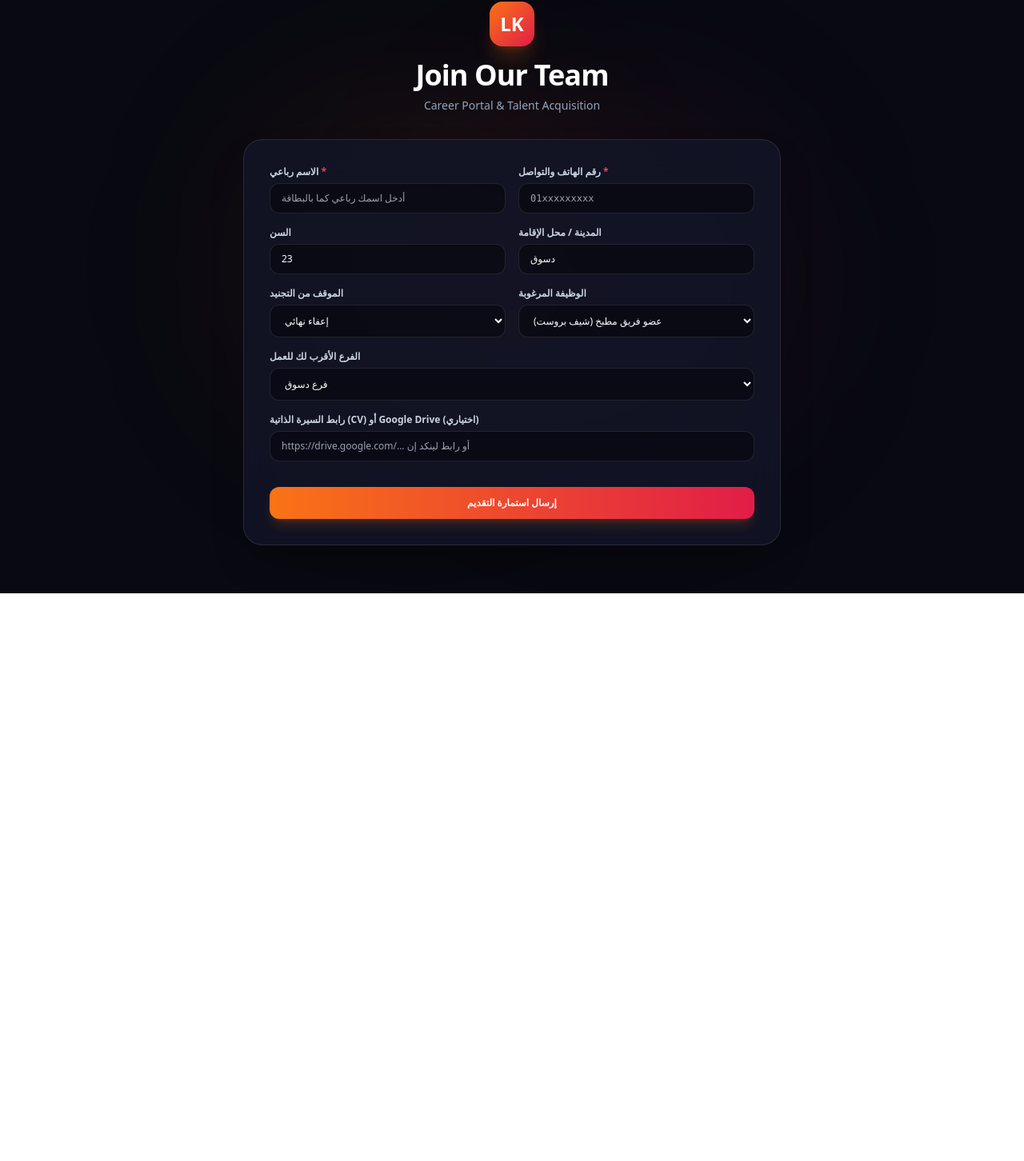
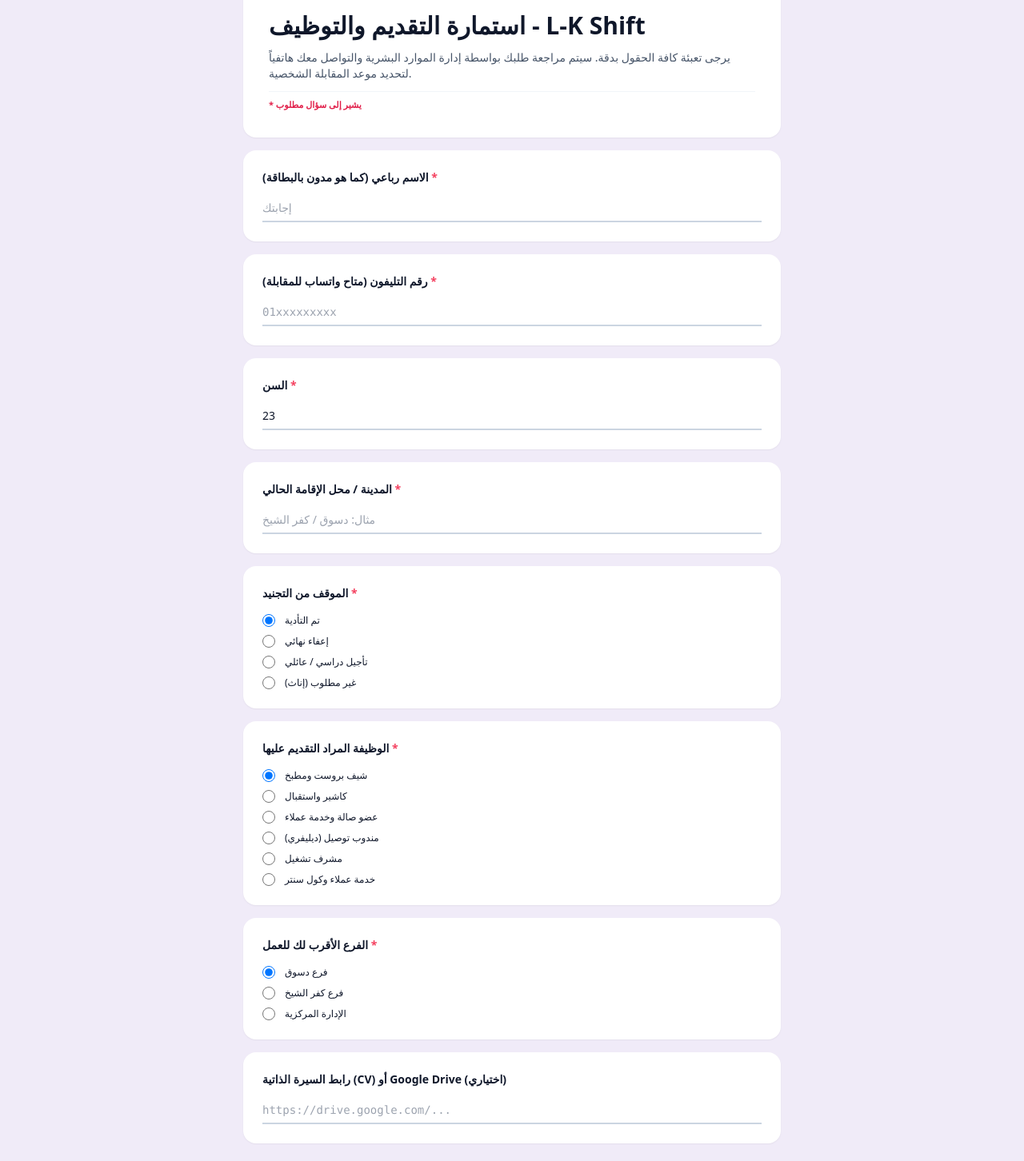
Before and after one commit to koftagyasaad-sudo/L-K-Shift, a Next.js app: page /en/careers in a window 1280 px wide. Shown: the part 58-1510 px from the top of the page at 80% size. Before the commit the page ends 800 px from the top, so only its background shows below. Built offline with nearby package versions, Linux system fonts and the light colour scheme; no server answers.

Commit message:
Update page.tsx

```diff
--- a/src/app/[locale]/careers/page.tsx
+++ b/src/app/[locale]/careers/page.tsx
@@ -9,7 +9,7 @@ interface PageProps {
   }>;
 }
 
-export default function PublicCareersPage({ params }: PageProps) {
+export default function GoogleFormsStyleCareersPage({ params }: PageProps) {
   const resolvedParams = use(params);
   const locale = resolvedParams?.locale || 'ar';
   const isRtl = locale === 'ar';
@@ -17,9 +17,9 @@ export default function PublicCareersPage({ params }: PageProps) {
   const [fullName, setFullName] = useState('');
   const [phone, setPhone] = useState('');
   const [age, setAge] = useState('23');
-  const [city, setCity] = useState('دسوق');
-  const [militaryStatus, setMilitaryStatus] = useState('إعفاء نهائي');
-  const [jobTitle, setJobTitle] = useState('عضو فريق مطبخ (شيف بروست)');
+  const [city, setCity] = useState('');
+  const [militaryStatus, setMilitaryStatus] = useState('تم التأدية');
+  const [jobTitle, setJobTitle] = useState('شيف بروست ومطبخ');
   const [preferredBranchName, setPreferredBranchName] = useState('فرع دسوق');
   const [cvUrl, setCvUrl] = useState('');
 
@@ -50,82 +50,70 @@ export default function PublicCareersPage({ params }: PageProps) {
       });
 
       const resData = await res.json();
-      if (!res.ok) throw new Error(resData.message || 'فشل إرسال الطلب');
+      if (!res.ok) throw new Error(resData.message || 'فشل إرسال الاستمارة');
 
       setIsSuccess(true);
     } catch (err: any) {
-      setErrorMsg(err.message || 'حدث خطأ أثناء إرسال استمارة التقديم');
+      setErrorMsg(err.message || 'حدث خطأ أثناء إرسال الاستمارة');
     } finally {
       setIsSubmitting(false);
     }
   };
 
   return (
-    <div
-      className="min-h-screen bg-[#080911] text-white flex flex-col items-center justify-center p-4 relative overflow-hidden"
-      dir={isRtl ? 'rtl' : 'ltr'}
-    >
-      <div className="absolute top-1/4 left-1/4 w-96 h-96 bg-orange-500/10 rounded-full blur-[120px] pointer-events-none" />
-      <div className="absolute bottom-1/4 right-1/4 w-96 h-96 bg-rose-500/10 rounded-full blur-[120px] pointer-events-none" />
-
-      <div className="relative z-10 w-full max-w-2xl">
-        <div className="text-center mb-8">
-          <div className="mx-auto flex h-14 w-14 items-center justify-center rounded-2xl bg-gradient-to-br from-orange-500 to-rose-600 text-2xl font-black text-white shadow-xl shadow-orange-500/20 mb-4">
-            LK
+    <div className="min-h-screen bg-[#f0ebf8] dark:bg-[#0f111a] py-8 px-4 font-sans text-slate-900 dark:text-slate-100" dir={isRtl ? 'rtl' : 'ltr'}>
+      <div className="max-w-2xl mx-auto space-y-4">
+        {/* كارت رأس الاستمارة (بنفس شريط جوجل فورمز العلوي) */}
+        <div className="rounded-2xl border-t-8 border-t-purple-600 bg-white dark:bg-[#1a1d2d] shadow-sm p-6 sm:p-8 space-y-3">
+          <h1 className="text-2xl sm:text-3xl font-black text-slate-900 dark:text-white">
+            استمارة التقديم والتوظيف - L-K Shift
+          </h1>
+          <p className="text-xs sm:text-sm text-slate-600 dark:text-slate-400 leading-relaxed">
+            يرجى تعبئة كافة الحقول بدقة. سيتم مراجعة طلبك بواسطة إدارة الموارد البشرية والتواصل معك هاتفياً لتحديد موعد المقابلة الشخصية.
+          </p>
+          <div className="pt-2 text-[11px] text-rose-600 font-semibold border-t border-slate-100 dark:border-white/5">
+            * يشير إلى سؤال مطلوب
           </div>
-          <h1 className="text-3xl font-black tracking-tight sm:text-4xl">
-            {isRtl ? 'انضم إلى فريق عملنا' : 'Join Our Team'}
-          </h1>
-          <p className="mt-2 text-xs sm:text-sm text-slate-400">
-            {isRtl ? 'بوابة التوظيف المباشرة لسلسلة المطاعم والفروع - L-K Shift' : 'Career Portal & Talent Acquisition'}
-          </p>
         </div>
 
-        <div className="rounded-3xl border border-white/10 bg-[#121526]/90 p-8 shadow-2xl backdrop-blur-xl">
         {isSuccess ? (
-            <div className="p-8 text-center space-y-4">
-              <div className="mx-auto flex h-16 w-16 items-center justify-center rounded-full bg-emerald-500/10 text-emerald-400 text-3xl">
-                ✓
-              </div>
-              <h2 className="text-xl font-bold text-white">تم استلام طلبك بنجاح!</h2>
-              <p className="text-xs text-slate-400 max-w-md mx-auto">
-                شكراً لاهتمامك بالانضمام إلينا. تم حفظ بياناتك لدى إدارة الموارد البشرية، وسيتم التواصل معك هاتفياً لتحديد موعد المقابلة.
-              </p>
+          <div className="rounded-2xl bg-white dark:bg-[#1a1d2d] shadow-sm p-8 text-center space-y-3">
+            <div className="text-4xl text-emerald-500">✓</div>
+            <h2 className="text-xl font-bold">تم تسجيل ردك بنجاح!</h2>
+            <p className="text-xs text-slate-500">شكراً لتقديمك. تم حفظ بياناتك وسيتم التواصل معك قريباً.</p>
             <div className="pt-4">
-                <Link
-                  href={`/${locale}/login`}
-                  className="inline-block text-xs font-bold text-orange-400 hover:underline"
-                >
-                  العودة لتسجيل الدخول &larr;
+              <Link href={`/${locale}/careers`} onClick={() => setIsSuccess(false)} className="text-xs text-purple-600 underline font-bold">
+                إرسال رد آخر
               </Link>
             </div>
           </div>
         ) : (
           <form onSubmit={handleSubmit} className="space-y-4">
             {errorMsg && (
-                <div className="rounded-xl border border-rose-500/30 bg-rose-500/10 p-4 text-xs font-semibold text-rose-400">
+              <div className="rounded-xl border border-rose-500/30 bg-rose-50 p-4 text-xs font-bold text-rose-800">
                 {errorMsg}
               </div>
             )}
 
-              <div className="grid grid-cols-1 sm:grid-cols-2 gap-4">
-                <div>
-                  <label className="block text-xs font-semibold text-slate-300 mb-1.5">
-                    الاسم رباعي <span className="text-rose-500">*</span>
+            {/* سؤال 1: الاسم */}
+            <div className="rounded-2xl bg-white dark:bg-[#1a1d2d] shadow-sm p-6 space-y-3">
+              <label className="block text-sm font-bold">
+                الاسم رباعي (كما هو مدون بالبطاقة) <span className="text-rose-500">*</span>
               </label>
               <input
                 type="text"
                 required
                 value={fullName}
                 onChange={(e) => setFullName(e.target.value)}
-                    placeholder="أدخل اسمك رباعي كما بالبطاقة"
-                    className="w-full rounded-xl border border-white/10 bg-black/40 px-3.5 py-2.5 text-xs text-white focus:outline-none focus:ring-1 focus:ring-orange-500"
+                placeholder="إجابتك"
+                className="w-full border-b-2 border-slate-300 bg-transparent py-1.5 text-sm focus:border-purple-600 focus:outline-none dark:border-slate-700"
               />
             </div>
 
-                <div>
-                  <label className="block text-xs font-semibold text-slate-300 mb-1.5">
-                    رقم الهاتف والتواصل <span className="text-rose-500">*</span>
+            {/* سؤال 2: رقم الهاتف */}
+            <div className="rounded-2xl bg-white dark:bg-[#1a1d2d] shadow-sm p-6 space-y-3">
+              <label className="block text-sm font-bold">
+                رقم التليفون (متاح واتساب للمقابلة) <span className="text-rose-500">*</span>
               </label>
               <input
                 type="tel"
@@ -133,13 +121,16 @@ export default function PublicCareersPage({ params }: PageProps) {
                 value={phone}
                 onChange={(e) => setPhone(e.target.value)}
                 placeholder="01xxxxxxxxx"
-                    className="w-full rounded-xl border border-white/10 bg-black/40 px-3.5 py-2.5 text-xs text-white focus:outline-none focus:ring-1 focus:ring-orange-500 text-left font-mono"
+                className="w-full border-b-2 border-slate-300 bg-transparent py-1.5 text-sm focus:border-purple-600 focus:outline-none dark:border-slate-700 font-mono text-left"
                 dir="ltr"
               />
             </div>
 
-                <div>
-                  <label className="block text-xs font-semibold text-slate-300 mb-1.5">السن</label>
+            {/* سؤال 3: السن */}
+            <div className="rounded-2xl bg-white dark:bg-[#1a1d2d] shadow-sm p-6 space-y-3">
+              <label className="block text-sm font-bold">
+                السن <span className="text-rose-500">*</span>
+              </label>
               <input
                 type="number"
                 min="18"
@@ -147,91 +138,141 @@ export default function PublicCareersPage({ params }: PageProps) {
                 required
                 value={age}
                 onChange={(e) => setAge(e.target.value)}
-                    className="w-full rounded-xl border border-white/10 bg-black/40 px-3.5 py-2.5 text-xs text-white focus:outline-none"
+                placeholder="إجابتك"
+                className="w-full border-b-2 border-slate-300 bg-transparent py-1.5 text-sm focus:border-purple-600 focus:outline-none dark:border-slate-700"
               />
             </div>
 
-                <div>
-                  <label className="block text-xs font-semibold text-slate-300 mb-1.5">المدينة / محل الإقامة</label>
+            {/* سؤال 4: المدينة */}
+            <div className="rounded-2xl bg-white dark:bg-[#1a1d2d] shadow-sm p-6 space-y-3">
+              <label className="block text-sm font-bold">
+                المدينة / محل الإقامة الحالي <span className="text-rose-500">*</span>
+              </label>
               <input
                 type="text"
                 required
                 value={city}
                 onChange={(e) => setCity(e.target.value)}
-                    placeholder="دسوق، كفر الشيخ..."
-                    className="w-full rounded-xl border border-white/10 bg-black/40 px-3.5 py-2.5 text-xs text-white focus:outline-none"
+                placeholder="مثال: دسوق / كفر الشيخ"
+                className="w-full border-b-2 border-slate-300 bg-transparent py-1.5 text-sm focus:border-purple-600 focus:outline-none dark:border-slate-700"
               />
             </div>
 
-                <div>
-                  <label className="block text-xs font-semibold text-slate-300 mb-1.5">الموقف من التجنيد</label>
-                  <select
-                    value={militaryStatus}
+            {/* سؤال 5: الموقف التجنيدي (Radio Buttons) */}
+            <div className="rounded-2xl bg-white dark:bg-[#1a1d2d] shadow-sm p-6 space-y-3">
+              <label className="block text-sm font-bold">
+                الموقف من التجنيد <span className="text-rose-500">*</span>
+              </label>
+              <div className="space-y-2.5 pt-1">
+                {['تم التأدية', 'إعفاء نهائي', 'تأجيل دراسي / عائلي', 'غير مطلوب (إناث)'].map((opt) => (
+                  <label key={opt} className="flex items-center gap-3 text-xs font-medium cursor-pointer">
+                    <input
+                      type="radio"
+                      name="militaryStatus"
+                      value={opt}
+                      checked={militaryStatus === opt}
                       onChange={(e) => setMilitaryStatus(e.target.value)}
-                    className="w-full rounded-xl border border-white/10 bg-black/40 px-3.5 py-2.5 text-xs text-white focus:outline-none"
-                  >
-                    <option value="تم التأدية">تم تأدية الخدمة العسكرية</option>
-                    <option value="إعفاء نهائي">إعفاء نهائي</option>
-                    <option value="تأجيل">تأجيل دراسي / عائلي</option>
-                    <option value="غير مطلوب">غير مطلوب (إناث)</option>
-                  </select>
+                      className="h-4 w-4 text-purple-600 focus:ring-purple-500"
+                    />
+                    <span>{opt}</span>
+                  </label>
+                ))}
+              </div>
             </div>
 
-                <div>
-                  <label className="block text-xs font-semibold text-slate-300 mb-1.5">الوظيفة المرغوبة</label>
-                  <select
-                    value={jobTitle}
+            {/* سؤال 6: الوظيفة المطلوبة (Radio Buttons) */}
+            <div className="rounded-2xl bg-white dark:bg-[#1a1d2d] shadow-sm p-6 space-y-3">
+              <label className="block text-sm font-bold">
+                الوظيفة المراد التقديم عليها <span className="text-rose-500">*</span>
+              </label>
+              <div className="space-y-2.5 pt-1">
+                {[
+                  'شيف بروست ومطبخ',
+                  'كاشير واستقبال',
+                  'عضو صالة وخدمة عملاء',
+                  'مندوب توصيل (ديليفري)',
+                  'مشرف تشغيل',
+                  'خدمة عملاء وكول سنتر',
+                ].map((opt) => (
+                  <label key={opt} className="flex items-center gap-3 text-xs font-medium cursor-pointer">
+                    <input
+                      type="radio"
+                      name="jobTitle"
+                      value={opt}
+                      checked={jobTitle === opt}
                       onChange={(e) => setJobTitle(e.target.value)}
-                    className="w-full rounded-xl border border-white/10 bg-black/40 px-3.5 py-2.5 text-xs text-white focus:outline-none"
-                  >
-                    <option value="عضو فريق مطبخ (شيف بروست)">عضو فريق مطبخ (شيف بروست)</option>
-                    <option value="كاشير واستقبال">كاشير واستقبال</option>
-                    <option value="عضو صالة وخدمة عملاء">عضو صالة وخدمة عملاء</option>
-                    <option value="مندوب توصيل (ديليفري)">مندوب توصيل (ديليفري)</option>
-                    <option value="مشرف تشغيل / صالة">مشرف تشغيل / صالة</option>
-                    <option value="خدمة عملاء وكول سنتر">خدمة عملاء وكول سنتر</option>
-                  </select>
+                      className="h-4 w-4 text-purple-600 focus:ring-purple-500"
+                    />
+                    <span>{opt}</span>
+                  </label>
+                ))}
+              </div>
             </div>
 
-                <div className="sm:col-span-2">
-                  <label className="block text-xs font-semibold text-slate-300 mb-1.5">الفرع الأقرب لك للعمل</label>
-                  <select
-                    value={preferredBranchName}
+            {/* سؤال 7: الفرع الأقرب */}
+            <div className="rounded-2xl bg-white dark:bg-[#1a1d2d] shadow-sm p-6 space-y-3">
+              <label className="block text-sm font-bold">
+                الفرع الأقرب لك للعمل <span className="text-rose-500">*</span>
+              </label>
+              <div className="space-y-2.5 pt-1">
+                {['فرع دسوق', 'فرع كفر الشيخ', 'الإدارة المركزية'].map((opt) => (
+                  <label key={opt} className="flex items-center gap-3 text-xs font-medium cursor-pointer">
+                    <input
+                      type="radio"
+                      name="preferredBranch"
+                      value={opt}
+                      checked={preferredBranchName === opt}
                       onChange={(e) => setPreferredBranchName(e.target.value)}
-                    className="w-full rounded-xl border border-white/10 bg-black/40 px-3.5 py-2.5 text-xs text-white focus:outline-none"
-                  >
-                    <option value="فرع دسوق">فرع دسوق</option>
-                    <option value="فرع كفر الشيخ">فرع كفر الشيخ</option>
-                    <option value="الإدارة المركزية">الإدارة المركزية</option>
-                  </select>
+                      className="h-4 w-4 text-purple-600 focus:ring-purple-500"
+                    />
+                    <span>{opt}</span>
+                  </label>
+                ))}
+              </div>
             </div>
 
-                <div className="sm:col-span-2">
-                  <label className="block text-xs font-semibold text-slate-300 mb-1.5">
+            {/* سؤال 8: رابط الـ CV */}
+            <div className="rounded-2xl bg-white dark:bg-[#1a1d2d] shadow-sm p-6 space-y-3">
+              <label className="block text-sm font-bold">
                 رابط السيرة الذاتية (CV) أو Google Drive (اختياري)
               </label>
               <input
                 type="url"
                 value={cvUrl}
                 onChange={(e) => setCvUrl(e.target.value)}
-                    placeholder="https://drive.google.com/... أو رابط لينكد إن"
-                    className="w-full rounded-xl border border-white/10 bg-black/40 px-3.5 py-2.5 text-xs text-white focus:outline-none text-left"
+                placeholder="https://drive.google.com/..."
+                className="w-full border-b-2 border-slate-300 bg-transparent py-1.5 text-sm focus:border-purple-600 focus:outline-none dark:border-slate-700 text-left font-mono"
                 dir="ltr"
               />
             </div>
-              </div>
 
-              <div className="pt-4">
+            {/* زر الإرسال بنمط جوجل فورمز */}
+            <div className="flex items-center justify-between pt-2">
               <button
                 type="submit"
                 disabled={isSubmitting}
-                  className="w-full rounded-xl bg-gradient-to-r from-orange-500 to-rose-600 py-3 text-xs font-bold text-white shadow-lg shadow-orange-500/20 hover:opacity-95 transition disabled:opacity-50 cursor-pointer"
+                className="rounded-xl bg-purple-600 px-8 py-2.5 text-xs font-bold text-white shadow-md hover:bg-purple-700 transition disabled:opacity-50 cursor-pointer"
               >
-                  {isSubmitting ? 'جاري إرسال الطلب...' : 'إرسال استمارة التقديم'}
+                {isSubmitting ? 'جاري الإرسال...' : 'إرسال'}
+              </button>
+              <button
+                type="button"
+                onClick={() => {
+                  setFullName('');
+                  setPhone('');
+                  setCity('');
+                  setCvUrl('');
+                }}
+                className="text-xs text-slate-500 hover:text-slate-800"
+              >
+                محو النموذج
               </button>
             </div>
           </form>
         )}
+
+        <div className="text-center text-[11px] text-slate-400 pt-4">
+          لم يتم إنشاء هذا النموذج أو اعتماده بواسطة Google. - نظام L-K Shift
         </div>
       </div>
     </div>
```
Lines whose indentation alone changed are shown as unchanged.
